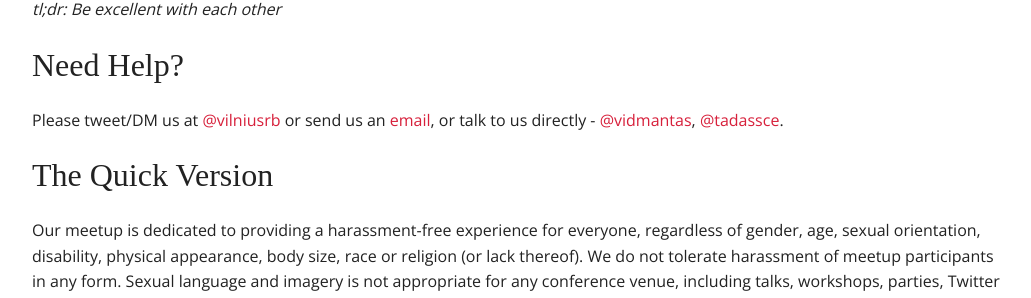
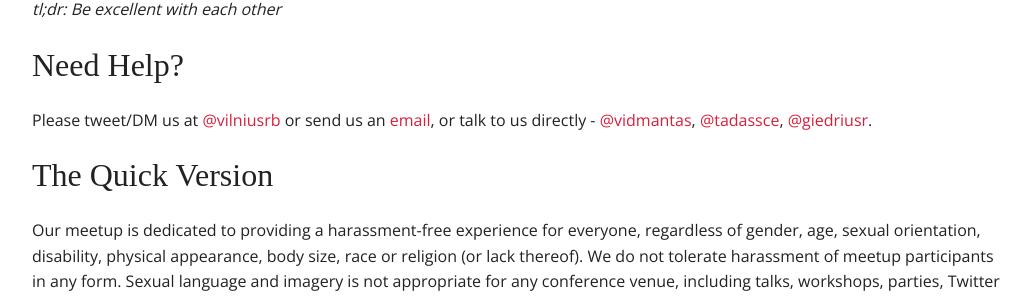
Before and after one commit to vilniusrb/vilniusrb.lt, a Jekyll site: the page built from coc/index.html, in a window 1280 px wide. Shown: the part 445-743 px from the top of the page, without its empty margins (123-1154 px from the left). Built offline with Jekyll 4.4.1, drawn with Linux system fonts in a browser that asks for light colours; nearby versions of some CDN libraries; some web fonts are replaced; comment, search, counter and statistics services are not loaded.

Commit message:
Add Giedrius to the list of helpers

```diff
--- a/coc/index.html
+++ b/coc/index.html
@@ -23,7 +23,8 @@ title: VilniusRB Code of Conduct
       or send us an <a href="mailto:hello@vilniusrb.lt">email</a>,
       or talk to us directly -
       <a href="https://twitter.com/vidmantas">@vidmantas</a>,
-      <a href="https://twitter.com/tadassce">@tadassce</a>.
+      <a href="https://twitter.com/tadassce">@tadassce</a>,
+      <a href="https://twitter.com/giedriusr">@giedriusr</a>.
     </p>
 
     <h4>The Quick Version</h4>
```
